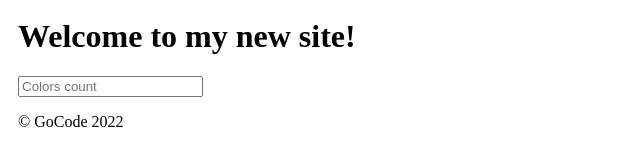
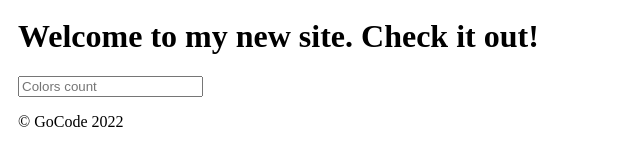
Before and after one commit to eladcandroid/random-colors, a plain HTML site: page index.html in a window 1280 px wide. Shown: the whole page, without its empty margins (0-640 px from the left). Drawn offline with Linux system fonts and the light colour scheme.

Commit message:
Change header

```diff
--- a/index.html
+++ b/index.html
@@ -5,7 +5,7 @@
     <script src="script.js" defer></script>
   </head>
   <body>
-    <h1>Welcome to my new site!</h1>
+    <h1>Welcome to my new site. Check it out!</h1>
     <input class="colors-count" type="number" placeholder="Colors count" />
     <div class="colors-container"></div>
     <footer>
```
